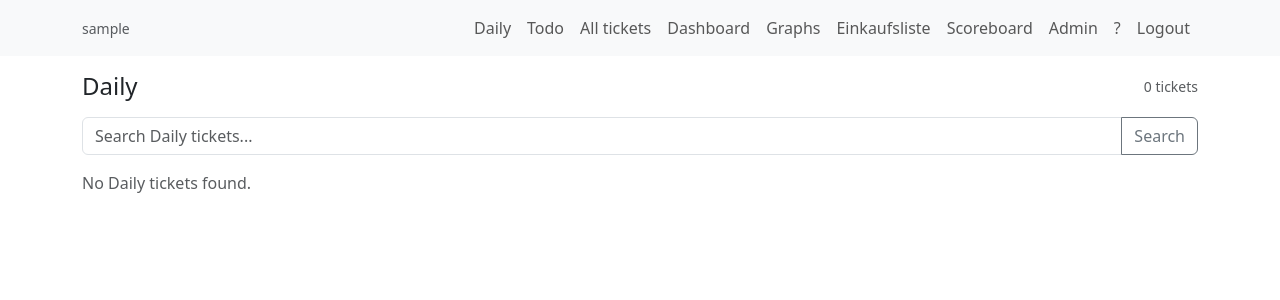
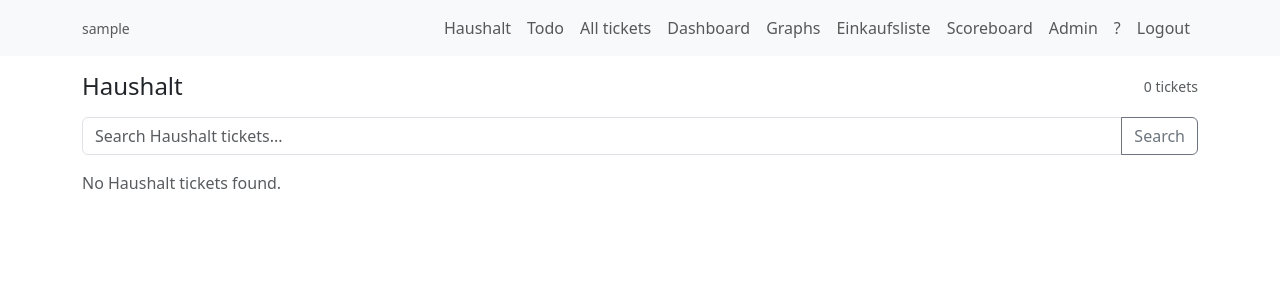
Before and after one commit to ChristopherFibich/TicketSystem, a Django app: page /daily/ in a window 1280 px wide. Shown: the top 300 px of the page. Run offline with Django 5.2, Linux system fonts and the light colour scheme; a user stored in the database is signed in; tables that the repository leaves empty hold one stand-in row (values such as "Sample post").

Commit message:
Rename Daily page to Haushalt

```diff
--- a/templates/base.html
+++ b/templates/base.html
@@ -36,7 +36,7 @@
         <div class="collapse navbar-collapse" id="navMenu">
           <ul class="navbar-nav ms-auto">
             {% if user.is_authenticated %}
-              <li class="nav-item"><a class="nav-link" href="{% url 'daily_tickets' %}">Daily</a></li>
+              <li class="nav-item"><a class="nav-link" href="{% url 'haushalt_tickets' %}">Haushalt</a></li>
               <li class="nav-item"><a class="nav-link" href="{% url 'todo_tickets' %}">Todo</a></li>
               <li class="nav-item"><a class="nav-link" href="{% url 'all_tickets' %}">All tickets</a></li>
               <li class="nav-item"><a class="nav-link" href="{% url 'dashboard' %}">Dashboard</a></li>
--- a/tickets/templates/tickets/daily_tickets.html
+++ b/tickets/templates/tickets/haushalt_tickets.html
@@ -1,36 +1,36 @@
 {% extends 'base.html' %}
 
-{% block title %}Daily{% endblock %}
+{% block title %}Haushalt{% endblock %}
 
 {% block content %}
   <style>
-    .daily-ticket {
+    .household-ticket {
       border-left: 0.45rem solid var(--ticket-border);
       background: var(--ticket-bg);
       color: var(--ticket-text);
     }
 
-    .daily-ticket:hover,
-    .daily-ticket:focus {
+    .household-ticket:hover,
+    .household-ticket:focus {
       background: var(--ticket-bg);
       color: var(--ticket-text);
     }
   </style>
 
   <div class="d-flex align-items-center justify-content-between mb-3">
-    <h1 class="h4 m-0">Daily</h1>
+    <h1 class="h4 m-0">Haushalt</h1>
     <div class="text-body-secondary small">{{ ticket_count }} ticket{{ ticket_count|pluralize }}</div>
   </div>
 
-  <form class="mb-3" method="get" action="{% url 'daily_tickets' %}">
+  <form class="mb-3" method="get" action="{% url 'haushalt_tickets' %}">
     <div class="input-group">
       <input
         type="search"
         class="form-control"
         name="q"
         value="{{ q|default:'' }}"
-        placeholder="Search Daily tickets..."
-        aria-label="Search Daily tickets"
+        placeholder="Search Haushalt tickets..."
+        aria-label="Search Haushalt tickets"
       >
       <button class="btn btn-outline-secondary" type="submit">Search</button>
     </div>
@@ -40,7 +40,7 @@
     <div class="list-group">
       {% for t in tickets %}
         <a
-          class="list-group-item list-group-item-action daily-ticket"
+          class="list-group-item list-group-item-action household-ticket"
           href="{% url 'ticket_detail' t.pk %}"
           style="--ticket-bg: {{ t.card_bg }}; --ticket-border: {{ t.card_border }}; --ticket-text: {{ t.card_text }};"
         >
@@ -60,6 +60,6 @@
       {% endfor %}
     </div>
   {% else %}
-    <div class="text-body-secondary">No Daily tickets found.</div>
+    <div class="text-body-secondary">No Haushalt tickets found.</div>
   {% endif %}
 {% endblock %}
--- a/tickets/templates/tickets/help.html
+++ b/tickets/templates/tickets/help.html
@@ -47,7 +47,7 @@
       <div class="fw-semibold mb-2">Admin / recurring templates (superusers)</div>
       <ul class="mb-0">
         <li>Go to <strong>/admin/</strong> to create users and recurring templates.</li>
-        <li>Create templates under <strong>Ticket templates</strong> (daily/weekly/monthly).</li>
+        <li>Create household templates under <strong>Ticket templates</strong> and tag tickets with <strong>Daily</strong>, <strong>Weekly</strong>, or <strong>Monthly</strong>.</li>
         <li>Assignment mode:
           <ul>
             <li><strong>Fixed</strong>: always assigned to a specific person.</li>
@@ -59,6 +59,7 @@
             <li><code>python manage.py spawn_recurring_tickets</code></li>
           </ul>
         </li>
+        <li><strong>Haushalt</strong> shows all tickets tagged Daily, Weekly, or Monthly.</li>
         <li><strong>All tickets</strong> shows every ticket and who it belongs to.</li>
       </ul>
     </div>
--- a/tickets/urls.py
+++ b/tickets/urls.py
@@ -4,7 +4,8 @@ from . import views
 
 urlpatterns = [
     path("", views.home, name="home"),
-    path("daily/", views.daily_tickets, name="daily_tickets"),
+    path("haushalt/", views.haushalt_tickets, name="haushalt_tickets"),
+    path("daily/", views.haushalt_tickets, name="daily_tickets"),
     path("todo/", views.todo_tickets, name="todo_tickets"),
     path("dashboard/", views.dashboard, name="dashboard"),
     path("graphs/", views.graphs, name="graphs"),
--- a/tickets/views.py
+++ b/tickets/views.py
@@ -79,6 +79,9 @@ def _decorate_ticket_cards(tickets: list[Ticket]) -> None:
 			ticket.age_days = max(0, delta.days)
 		else:
 			ticket.age_days = None
+
+
+HOUSEHOLD_TAGS = ("Daily", "Weekly", "Monthly")
 
 
 def _ticket_list_queryset(*, include_daily: bool):
@@ -166,12 +169,16 @@ def my_tickets(request: HttpRequest) -> HttpResponse:
 
 
 @login_required
-def daily_tickets(request: HttpRequest) -> HttpResponse:
+def haushalt_tickets(request: HttpRequest) -> HttpResponse:
 	q = (request.GET.get("q") or "").strip()
 	tickets_qs = (
 		Ticket.objects.select_related("assignee", "template")
 		.prefetch_related("tags")
-		.filter(tags__name__iexact="Daily")
+		.filter(
+			Q(tags__name__iexact="Daily")
+			| Q(tags__name__iexact="Weekly")
+			| Q(tags__name__iexact="Monthly")
+		)
 		.distinct()
 		.order_by("-created_at")
 	)
@@ -189,7 +196,7 @@ def daily_tickets(request: HttpRequest) -> HttpResponse:
 
 	return render(
 		request,
-		"tickets/daily_tickets.html",
+		"tickets/haushalt_tickets.html",
 		{
 			"tickets": tickets,
 			"q": q,
```
Also changed, not shown: tickets/tests.py (+15 -10 lines).
